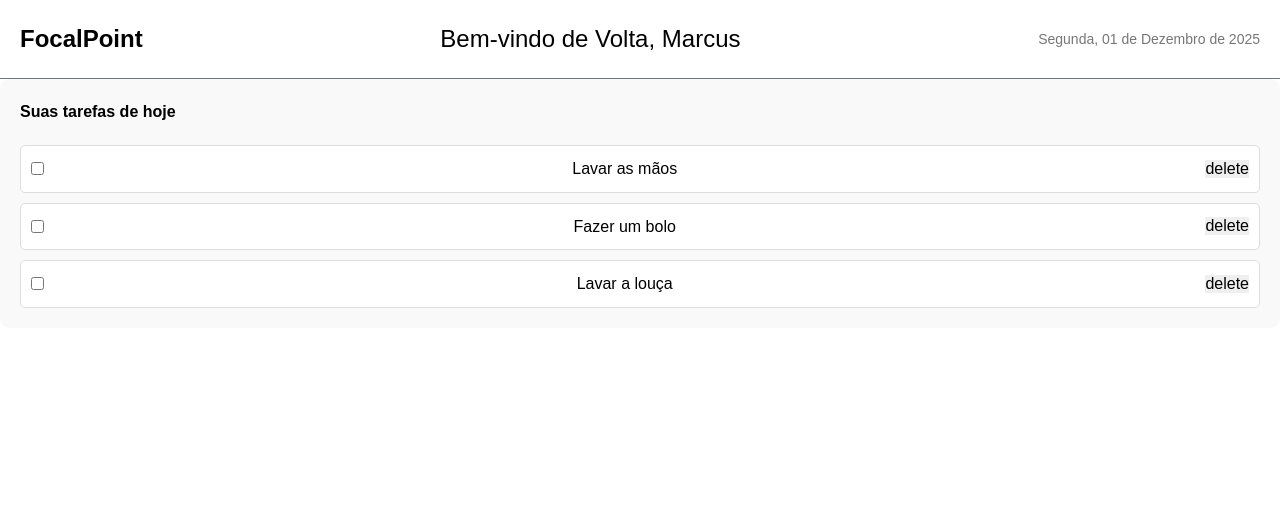
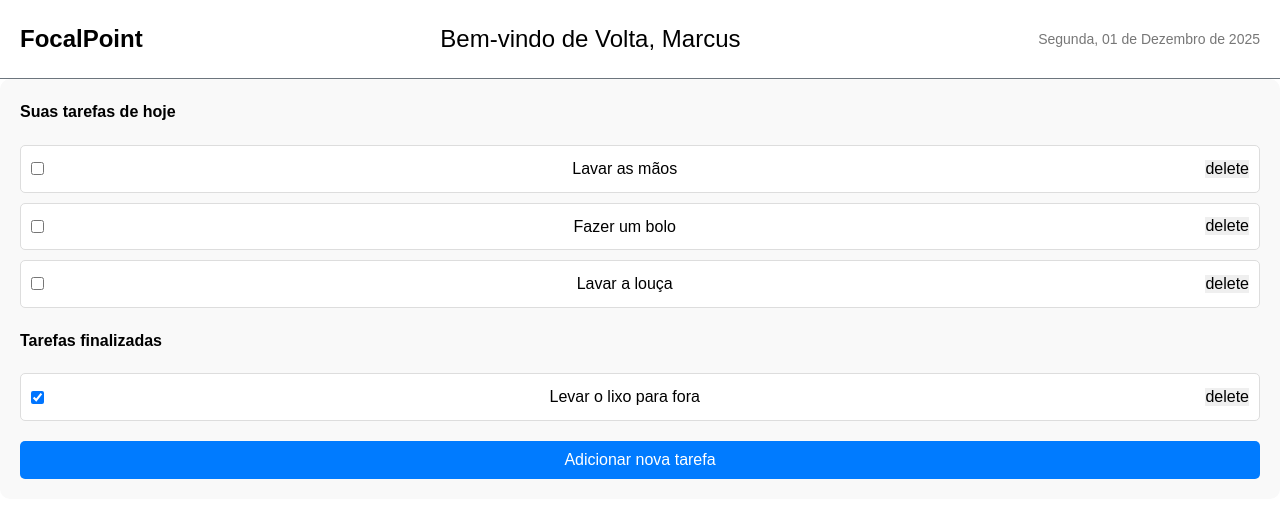
Before and after one commit to CoelhoEduardo/todoList-FocalPoint, a Next.js app: page / in a window 1280 px wide. Shown: the top 518 px of the page. Built offline with nearby package versions, Linux system fonts and the light colour scheme.

Commit message:
completed the basic of the tasklistcomponent

```diff
--- a/src/components/TaskList/TaskList.module.scss
+++ b/src/components/TaskList/TaskList.module.scss
@@ -27,4 +27,14 @@
       border-radius: 5px;
     }
   }
+
+  .addTaskButton {
+    padding: 10px;
+    background-color: var(--primary-color);
+    color: white;
+    border: none;
+    border-radius: 5px;
+    cursor: pointer;
+  }
+
 }
--- a/src/components/TaskList/TaskList.tsx
+++ b/src/components/TaskList/TaskList.tsx
@@ -45,6 +45,23 @@ export const TaskList = () => {
             </div>
           ))}
       </div>
+      <div className={styles.completedTasks}>
+        <h2>Tarefas finalizadas</h2>
+        {tasks
+          .filter((task) => task.completed)
+          .map((task) => (
+            <div key={task.id} className={styles.task}>
+              <input
+                type="checkbox"
+                checked={task.completed}
+                onChange={() => handleComplete(task.id)}
+              />
+              <span>{task.title}</span>
+              <button onClick={() => handleDelete(task.id)}>delete</button>
+            </div>
+          ))}
+      </div>
+      <button className={styles.addTaskButton}>Adicionar nova tarefa</button>
     </div>
   );
 };
```
